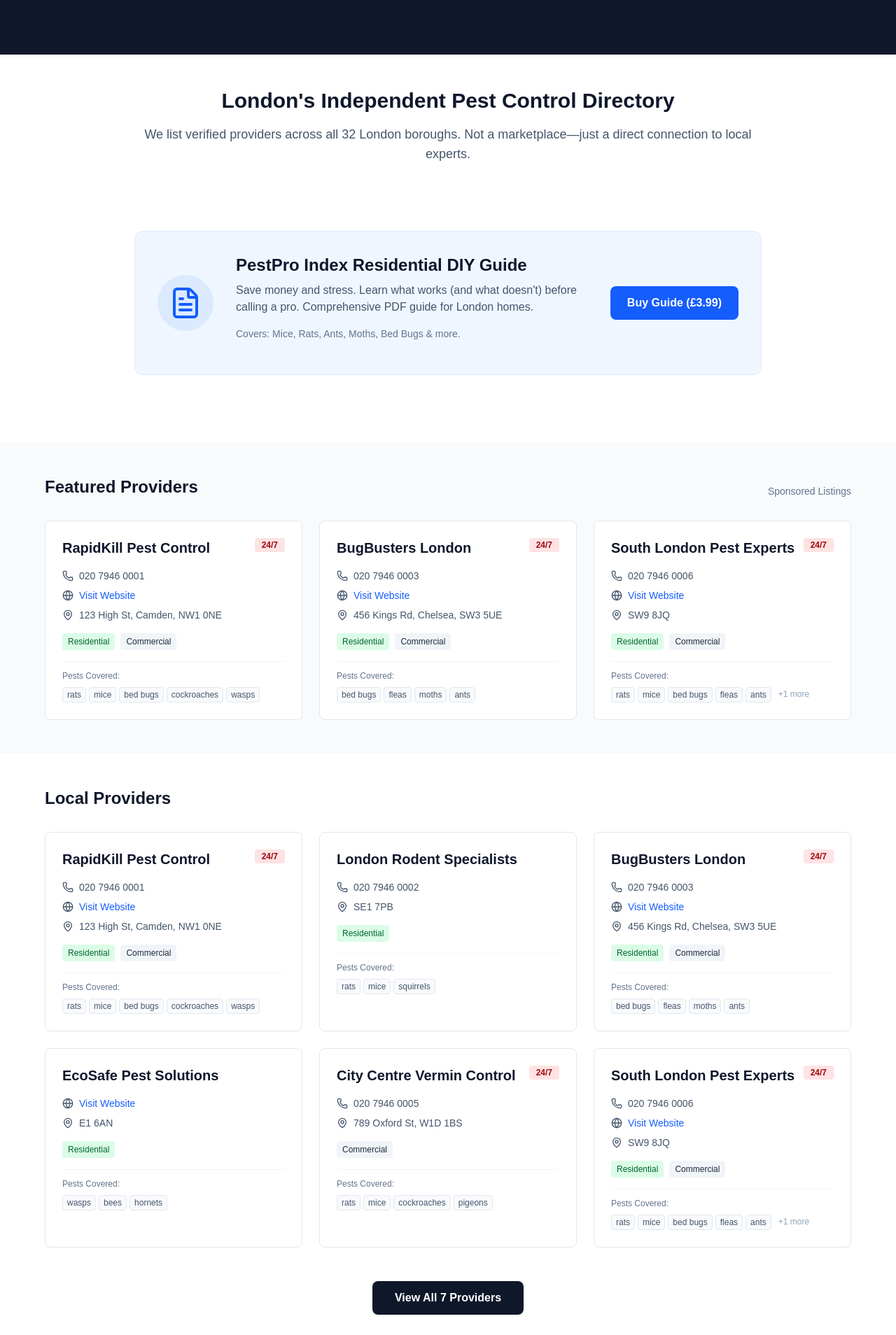
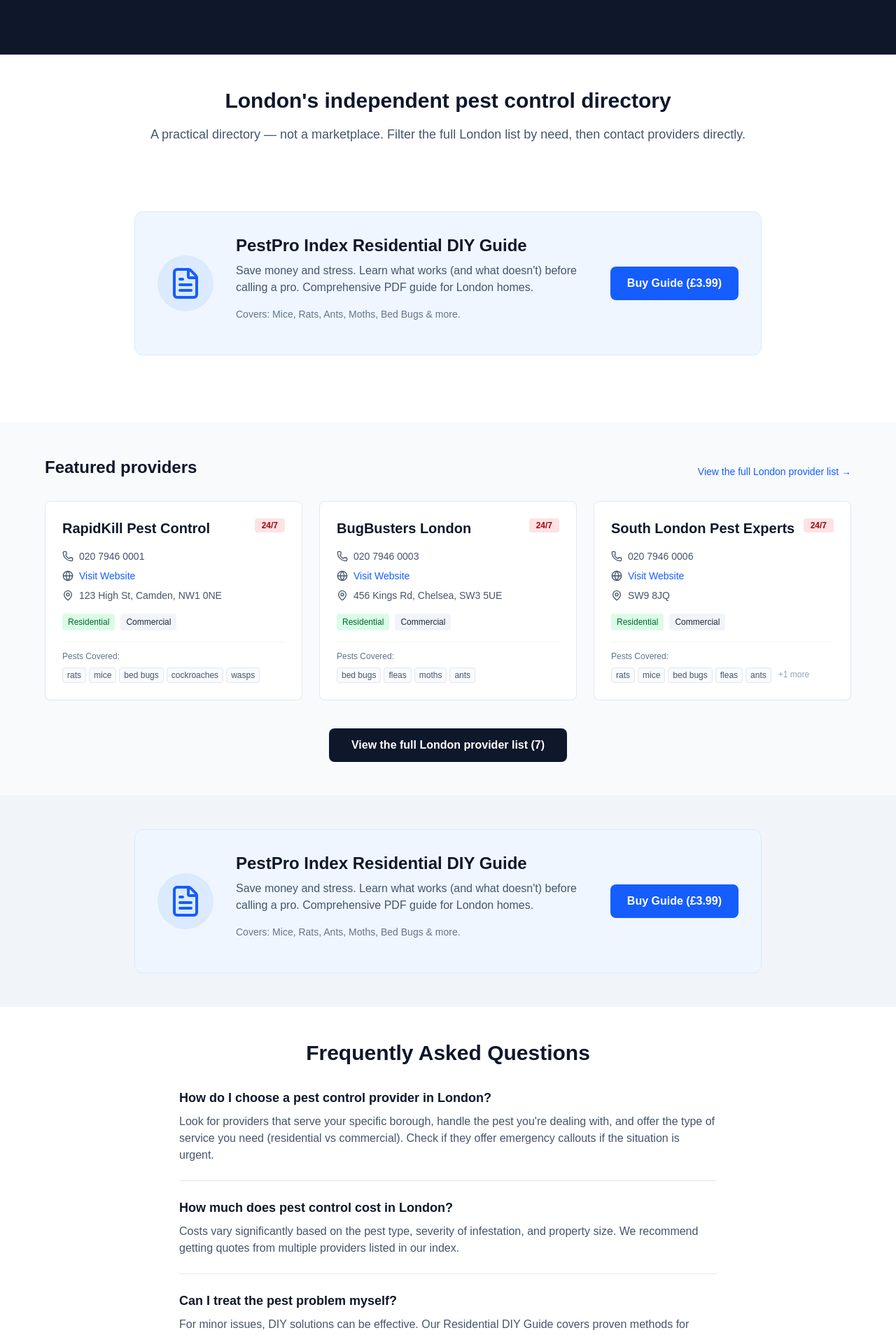
Before and after one commit to aarongeorghiades-hub/pestpro-index-london-v1, a Next.js app: page /london in a window 1280 px wide. Shown: the part 266-2174 px from the top of the page at 70% size. Built offline with nearby package versions, Linux system fonts and the light colour scheme.

Commit message:
Update page.tsx

```diff
--- a/app/london/page.tsx
+++ b/app/london/page.tsx
@@ -4,18 +4,20 @@
 import ProviderList from '@/components/ProviderList';
 import FAQ from '@/components/FAQ';
 import Link from 'next/link';
-import { Metadata } from 'next';
+import type { Metadata } from 'next';
 
 export const metadata: Metadata = {
   title: 'Pest Control London | PestPro Index',
-  description: 'Find trusted pest control providers in London. Independent index for residential and commercial pest services.',
+  description:
+    'Browse a London pest control directory. Filter by pest type, service type, and emergency call-out, then contact providers directly.',
 };
 
 export default function LondonPage() {
-  const featuredProviders = getFeaturedProviders();
   const allProviders = getAllProviders();
-  // Preview subset for main list (just next 6 for demo)
-  const previewProviders = allProviders.filter(p => !featuredProviders.includes(p)).slice(0, 6);
+
+  // London overview must be slim: featured preview only (cap at 8).
+  // We cap here to prevent the page drifting into a full index.
+  const featuredProviders = getFeaturedProviders().slice(0, 8);
 
   return (
     <main className="min-h-screen bg-slate-50">
@@ -25,54 +27,56 @@
       {/* 2) Intro + Residential DIY PDF CTA */}
       <section className="py-12 px-4 bg-white">
         <div className="container mx-auto max-w-4xl text-center mb-12">
-          <h2 className="text-3xl font-bold text-slate-900 mb-4">London's Independent Pest Control Directory</h2>
+          <h2 className="text-3xl font-bold text-slate-900 mb-4">
+            London&apos;s independent pest control directory
+          </h2>
           <p className="text-lg text-slate-600">
-            We list verified providers across all 32 London boroughs. Not a marketplace—just a direct connection to local experts.
+            A practical directory — not a marketplace. Filter the full London list by need, then contact providers
+            directly.
           </p>
         </div>
         <PdfCTA />
       </section>
 
-      {/* 3) Featured Providers */}
+      {/* 3) Featured Providers (preview only) */}
       <section className="py-12 px-4 bg-slate-50">
         <div className="container mx-auto max-w-6xl">
-          <div className="flex justify-between items-end mb-8">
-            <h2 className="text-2xl font-bold text-slate-900">Featured Providers</h2>
-            <span className="text-sm text-slate-500">Sponsored Listings</span>
+          <div className="flex flex-col md:flex-row md:justify-between md:items-end gap-3 mb-8">
+            <h2 className="text-2xl font-bold text-slate-900">Featured providers</h2>
+
+            <Link href="/london/pest-control" className="text-sm text-blue-600 hover:underline">
+              View the full London provider list &rarr;
+            </Link>
           </div>
+
           <ProviderList providers={featuredProviders} />
-        </div>
-      </section>
 
-      {/* 4) Main Provider Finder (Preview) */}
-      <section className="py-12 px-4 bg-white">
-        <div className="container mx-auto max-w-6xl">
-          <h2 className="text-2xl font-bold text-slate-900 mb-8">Local Providers</h2>
-          <ProviderList providers={previewProviders} />
-
-          <div className="mt-12 text-center">
+          <div className="mt-10 text-center">
             <Link
               href="/london/pest-control"
               className="inline-block bg-slate-900 hover:bg-slate-800 text-white font-bold py-3 px-8 rounded-lg transition-colors"
             >
-              View All {allProviders.length} Providers
+              View the full London provider list ({allProviders.length})
             </Link>
           </div>
         </div>
       </section>
 
-      {/* 5) Secondary PDF Promotion */}
+      {/* 4) Secondary PDF Promotion */}
       <PdfCTA id="diy-guide-secondary" secondary={true} />
 
-      {/* 6) FAQs */}
+      {/* 5) FAQs */}
       <FAQ />
 
-      {/* 7) Boroughs / Coverage */}
+      {/* 6) Boroughs / Coverage */}
       <section className="py-12 px-4 bg-slate-900 text-slate-400 text-sm">
         <div className="container mx-auto max-w-4xl text-center">
           <h3 className="font-bold text-white mb-4 uppercase tracking-wider">Coverage Area</h3>
           <p>
-            Serving Greater London including: Camden, Greenwich, Hackney, Hammersmith and Fulham, Islington, Kensington and Chelsea, Lambeth, Lewisham, Southwark, Tower Hamlets, Wandsworth, Westminster, Barking and Dagenham, Barnet, Bexley, Brent, Bromley, Croydon, Ealing, Enfield, Haringey, Harrow, Havering, Hillingdon, Hounslow, Kingston upon Thames, Merton, Newham, Redbridge, Richmond upon Thames, Sutton, Waltham Forest.
+            Serving Greater London including: Camden, Greenwich, Hackney, Hammersmith and Fulham, Islington, Kensington
+            and Chelsea, Lambeth, Lewisham, Southwark, Tower Hamlets, Wandsworth, Westminster, Barking and Dagenham,
+            Barnet, Bexley, Brent, Bromley, Croydon, Ealing, Enfield, Haringey, Harrow, Havering, Hillingdon, Hounslow,
+            Kingston upon Thames, Merton, Newham, Redbridge, Richmond upon Thames, Sutton, Waltham Forest.
           </p>
         </div>
       </section>
```
